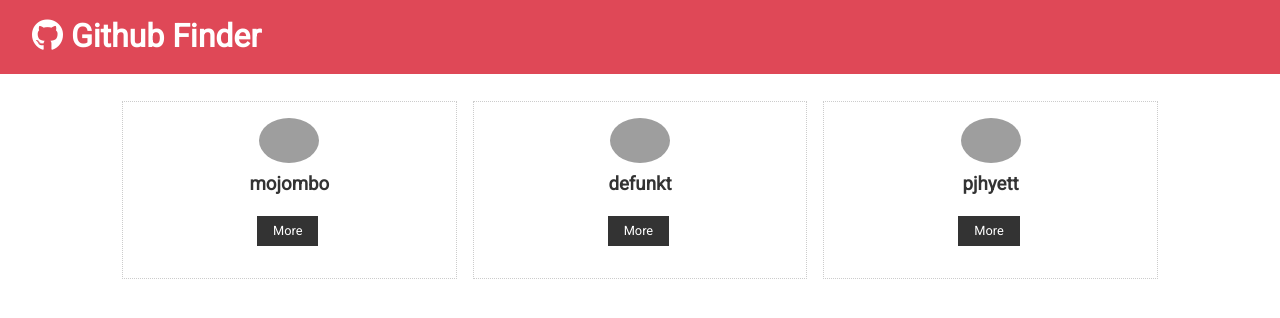
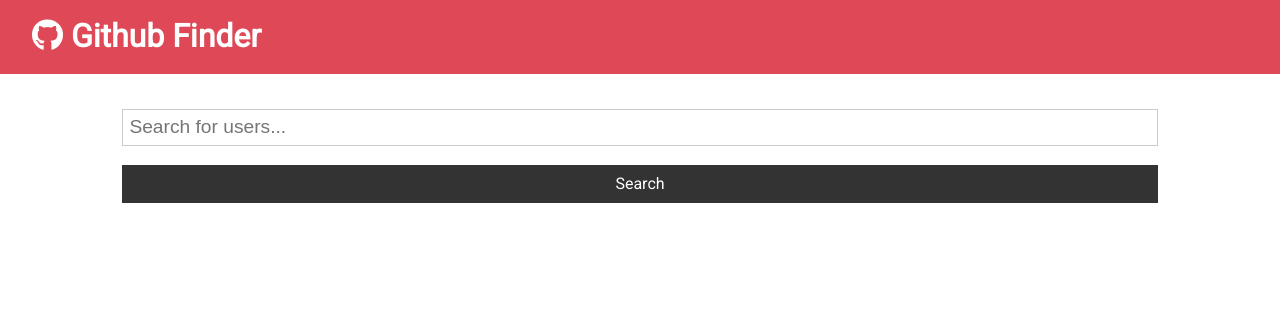
Before and after one commit to Ksz-K/ghFinderReact, a React (Create React App) app: page / in a window 1280 px wide. Shown: the top 318 px of the page. Built offline with nearby package versions, Linux system fonts and the light colour scheme; grey boxes are pictures that could not be loaded.

Commit message:
up 20 no router yet

```diff
--- a/package.json
+++ b/package.json
@@ -6,6 +6,7 @@
     "@testing-library/jest-dom": "^4.2.4",
     "@testing-library/react": "^9.3.2",
     "@testing-library/user-event": "^7.1.2",
+    "axios": "^0.19.0",
     "react": "^16.12.0",
     "react-dom": "^16.12.0",
     "react-scripts": "3.3.0"
--- a/src/App.js
+++ b/src/App.js
@@ -1,15 +1,86 @@
 import React from "react";
 import Navbar from "./components/layout/Navbar";
 import Users from "./components/users/Users";
+import Search from "./components/users/Search";
+import Alert from "./components/layout/Alert";
+import axios from "axios";
 import "./App.css";
 
 class App extends React.Component {
+  // componentDidMount() {
+  //   axios
+  //     .get("https://api.github.com/users")
+  //     .then(res => console.log(res.data));
+  // }
+
+  state = {
+    users: [],
+    loading: false,
+    alert: null
+  };
+  // async componentDidMount() {
+  //   this.setState({
+  //     loading: true
+  //   });
+  //   const res = await axios.get(
+  //     `https://api.github.com/users?client_id=${process.env.REACT_APP_GITHUB_CLIENT_ID}&client_secret=${process.env.REACT_APP_GITHUB_CLIENT_SECRET}`
+  //   );
+  //   this.setState({
+  //     users: res.data,
+  //     loading: false
+  //   });
+  // }
+
+  searchUsers = async text => {
+    this.setState({
+      loading: true
+    });
+    const res = await axios.get(
+      `https://api.github.com/search/users?q=${text}&client_id=${process.env.REACT_APP_GITHUB_CLIENT_ID}&client_secret=${process.env.REACT_APP_GITHUB_CLIENT_SECRET}`
+    );
+    console.log(res.data.items);
+    this.setState({
+      users: res.data.items,
+      loading: false
+    });
+  };
+
+  clearUsers = () => {
+    this.setState({
+      users: []
+    });
+  };
+
+  setAlert = (msg, type) => {
+    this.setState({
+      alert: {
+        msg,
+        type
+      }
+    });
+
+    setTimeout(
+      () =>
+        this.setState({
+          alert: null
+        }),
+      1234
+    );
+  };
   render() {
+    const { users, loading, alert } = this.state;
     return (
       <div className="App">
         <Navbar />
         <div className="container">
-          <Users />
+          <Alert alert={alert} />
+          <Search
+            searchUsers={this.searchUsers}
+            clearUsers={this.clearUsers}
+            showIt={users.length}
+            setAlert={this.setAlert}
+          />
+          <Users loading={loading} users={users} />
         </div>
       </div>
     );
--- /dev/null
+++ b/src/components/layout/Alert.js
@@ -0,0 +1,13 @@
+import React from "react";
+
+const Alert = ({ alert }) => {
+  return (
+    alert !== null && (
+      <div className={`alert alert-${alert.type}`}>
+        <i className="fas fa-info-circle"></i> {alert.msg}
+      </div>
+    )
+  );
+};
+
+export default Alert;
--- /dev/null
+++ b/src/components/layout/Spinner.js
@@ -0,0 +1,10 @@
+import React, {Fragment} from 'react'
+import spinner from "./spinner.gif";
+
+export const Spinner = () => {
+    return (
+        <Fragment>
+            <img src={spinner} alt="Loading" style={{ width: '200px', margin: "auto", display: "block"}}/>
+        </Fragment>
+    )
+}
--- /dev/null
+++ b/src/components/users/Search.js
@@ -0,0 +1,64 @@
+import React, { Component } from "react";
+import PropTypes from "prop-types";
+
+export class Search extends Component {
+  state = {
+    text: ""
+  };
+
+  static propTypes = {
+    searchUsers: PropTypes.func.isRequired,
+    clearUsers: PropTypes.func.isRequired,
+    showIt: PropTypes.number.isRequired,
+    setAlert: PropTypes.func.isRequired
+  };
+  onChange = e => {
+    this.setState({
+      //text: e.target.value
+      [e.target.name]: e.target.value
+    });
+  };
+
+  onSubmit = e => {
+    e.preventDefault();
+    if (this.state.text === "") {
+      this.props.setAlert("Please enter something to search for...", "light");
+    } else {
+      this.props.searchUsers(this.state.text);
+      this.setState({
+        text: ""
+      });
+    }
+  };
+  render() {
+    console.log(this.props.showIt);
+    return (
+      <div>
+        <form onSubmit={this.onSubmit} className="form">
+          <input
+            type="text"
+            name="text"
+            placeholder="Search for users..."
+            value={this.state.text}
+            onChange={this.onChange}
+          />
+          <input
+            type="submit"
+            value="Search"
+            className="btn btn-dark btn-block"
+          />
+        </form>
+        {this.props.showIt !== 0 ? (
+          <button
+            className="btn btn-light btn-block"
+            onClick={this.props.clearUsers}
+          >
+            Clear
+          </button>
+        ) : null}
+      </div>
+    );
+  }
+}
+
+export default Search;
--- a/src/components/users/Users.js
+++ b/src/components/users/Users.js
@@ -1,41 +1,49 @@
-import React, { Component } from "react";
+import React from "react";
 import UserItem from "./UserItem";
+import { Spinner } from "../layout/Spinner";
+import PropTypes from "prop-types";
 
-export class Users extends Component {
-  state = {
-    users: [
-      {
-        id: 1,
-        login: "mojombo",
-        avatar_url: "https://avatars0.githubusercontent.com/u/1?v=4",
-        html_url: "https://github.com/mojombo"
-      },
-      {
-        id: 2,
-        login: "defunkt",
-        avatar_url: "https://avatars0.githubusercontent.com/u/2?v=4",
-        html_url: "https://github.com/defunkt"
-      },
-      {
-        id: 3,
-        login: "pjhyett",
-        avatar_url: "https://avatars0.githubusercontent.com/u/3?v=4",
-        html_url: "https://github.com/defunkt"
-      }
-    ]
-  };
+const Users = props => {
+  // state = {
+  //   users: [
+  //     {
+  //       id: 1,
+  //       login: "mojombo",
+  //       avatar_url: "https://avatars0.githubusercontent.com/u/1?v=4",
+  //       html_url: "https://github.com/mojombo"
+  //     },
+  //     {
+  //       id: 2,
+  //       login: "defunkt",
+  //       avatar_url: "https://avatars0.githubusercontent.com/u/2?v=4",
+  //       html_url: "https://github.com/defunkt"
+  //     },
+  //     {
+  //       id: 3,
+  //       login: "pjhyett",
+  //       avatar_url: "https://avatars0.githubusercontent.com/u/3?v=4",
+  //       html_url: "https://github.com/defunkt"
+  //     }
+  //   ]
+  // };
 
-  render() {
+  if (props.loading) {
+    return <Spinner />;
+  } else {
     return (
       <div style={userStyle}>
-        {this.state.users.map(user => (
+        {props.users.map(user => (
           <UserItem key={user.id} user={user} />
         ))}
       </div>
     );
   }
-}
+};
 
+Users.propTypes = {
+  users: PropTypes.array.isRequired,
+  loading: PropTypes.bool.isRequired
+};
 const userStyle = {
   display: "grid",
   gridTemplateColumns: "repeat(3, 1fr)",
```
Also changed, not shown: src/components/layout/spinner.gif (added), 1 other file (tests, documents, lock files or other folders).
